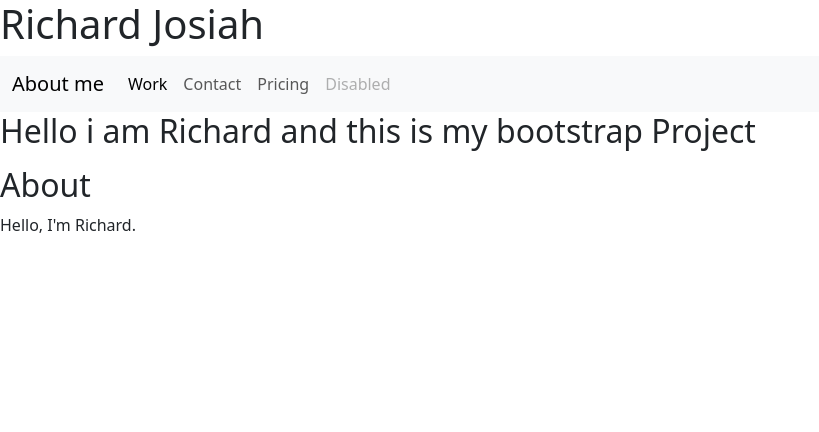
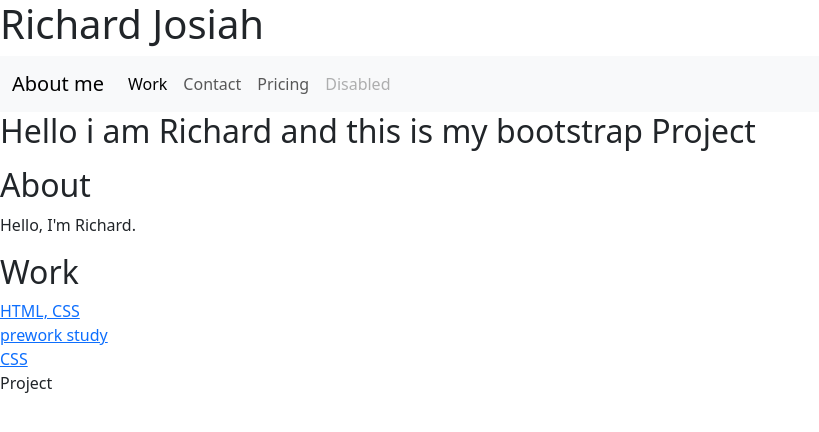
Before and after one commit to Richard105247908/Bootstrap-portfolio, a plain HTML site: page index.html in a window 1280 px wide. Shown: the whole page, without its empty margins (0-819 px from the left). Drawn offline with nearby package versions, Linux system fonts and the light colour scheme.

Commit message:
Added the main section

```diff
--- a/index.html
+++ b/index.html
@@ -58,6 +58,27 @@
             <section>
                 <!--  -->
                 <section class="page-section"></section>
+                <div>
+                    <h2>Work</h2>
+                </div>
+                <div class="page-content" id="work-images">
+                    <a id="project1" class="projectGridArea" href=""
+                        target="_blank" alt="CSS Cheatsheet">
+                        <div class="heading"> HTML, CSS</div>
+                    </a>
+                    <a id="project2" class="projectGridArea"
+                        href="" target="_blank"
+                        alt="CSS Cheatsheet">
+                        <div class="heading">prework study</div>
+                    </a>
+                    <a id="project3" class="projectGridArea" href=""
+                        target="_blank" alt="CSS Cheatsheet">
+                        <div class="heading">CSS</div>
+                    </a>
+                    <div id="project4" class="projectGridArea">
+                        <div class="heading">Project </div>
+                    </div>
+                </div>
             </section>
 
     </main>
```
